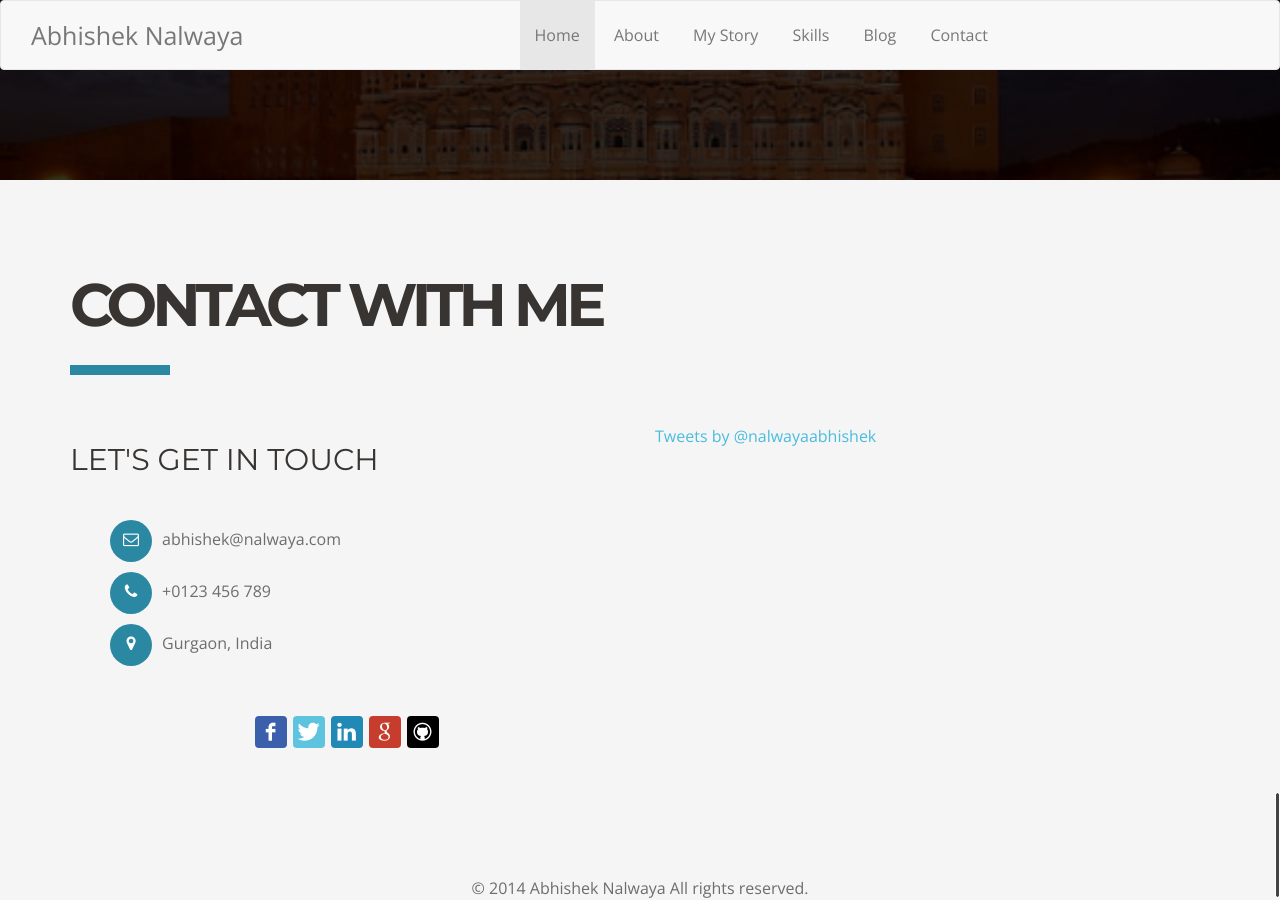
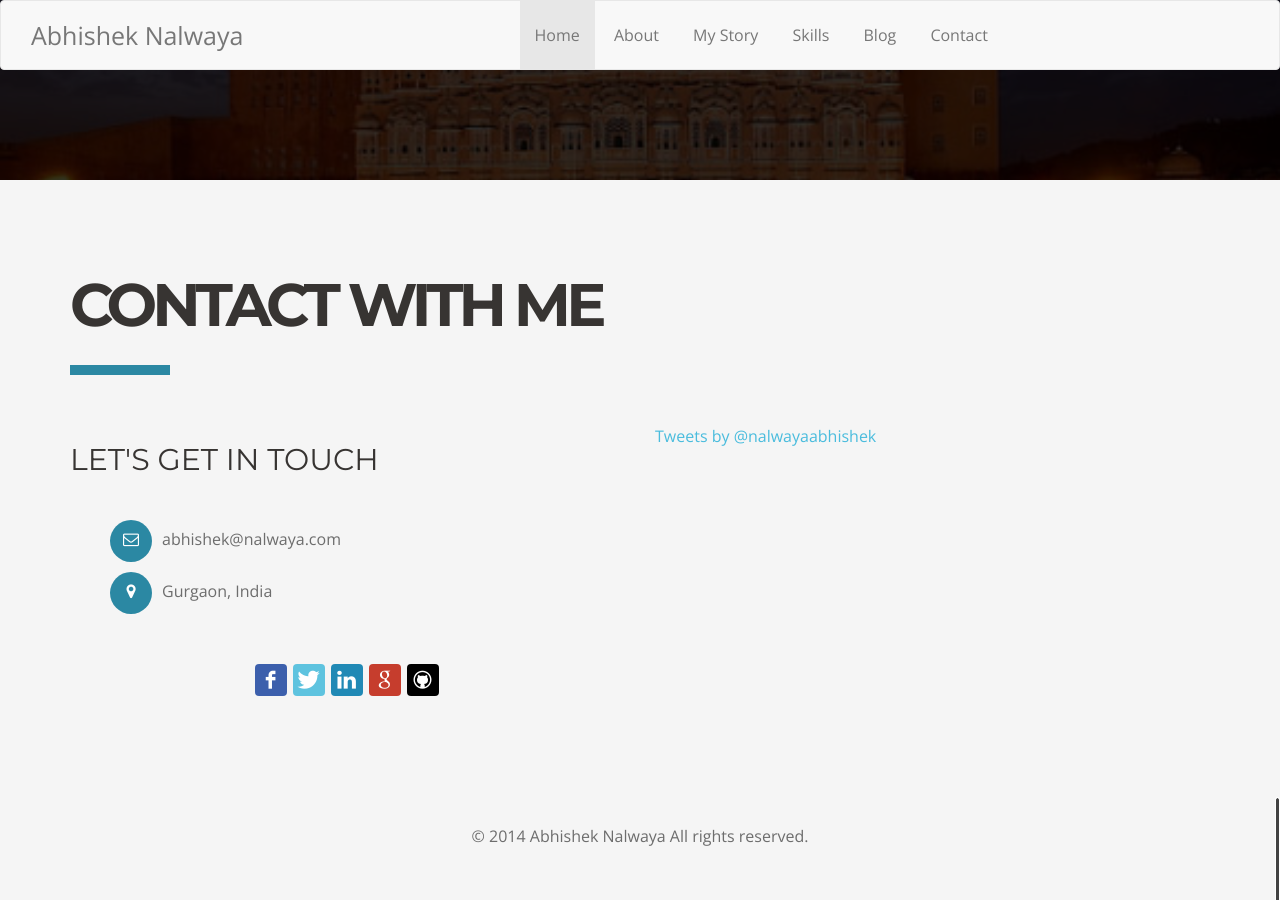
Before and after one commit to nalwayaabhishek/nalwayaabhishek.github.com, a Jekyll site: the page built from index.html, in a window 1280 px wide and 900 px high, scrolled down 6732 px. Built offline with Jekyll 4.4.1, drawn with Linux system fonts in a browser that asks for light colours; Markdown is read by kramdown in place of the engine named in the settings; comment, search, counter and statistics services are not loaded.

Commit message:
remove phone number

```diff
--- a/_layouts/default.html
+++ b/_layouts/default.html
@@ -117,7 +117,7 @@
                 <h2>LET'S GET IN TOUCH</h2>
                 <ul class="get_in">
                   <li><i class="fa fa-envelope-o"></i><p>abhishek@nalwaya.com</p></li>
-                  <li><i class="fa fa-phone"></i><p>+0123 456 789</p></li>
+                  <!--<li><i class="fa fa-phone"></i><p>+0123 456 789</p></li>        -->
                   <li><i class="fa fa-map-marker"></i><p>Gurgaon, India</p></li>
                 </ul>
                         <!-- social Icons -->
```
